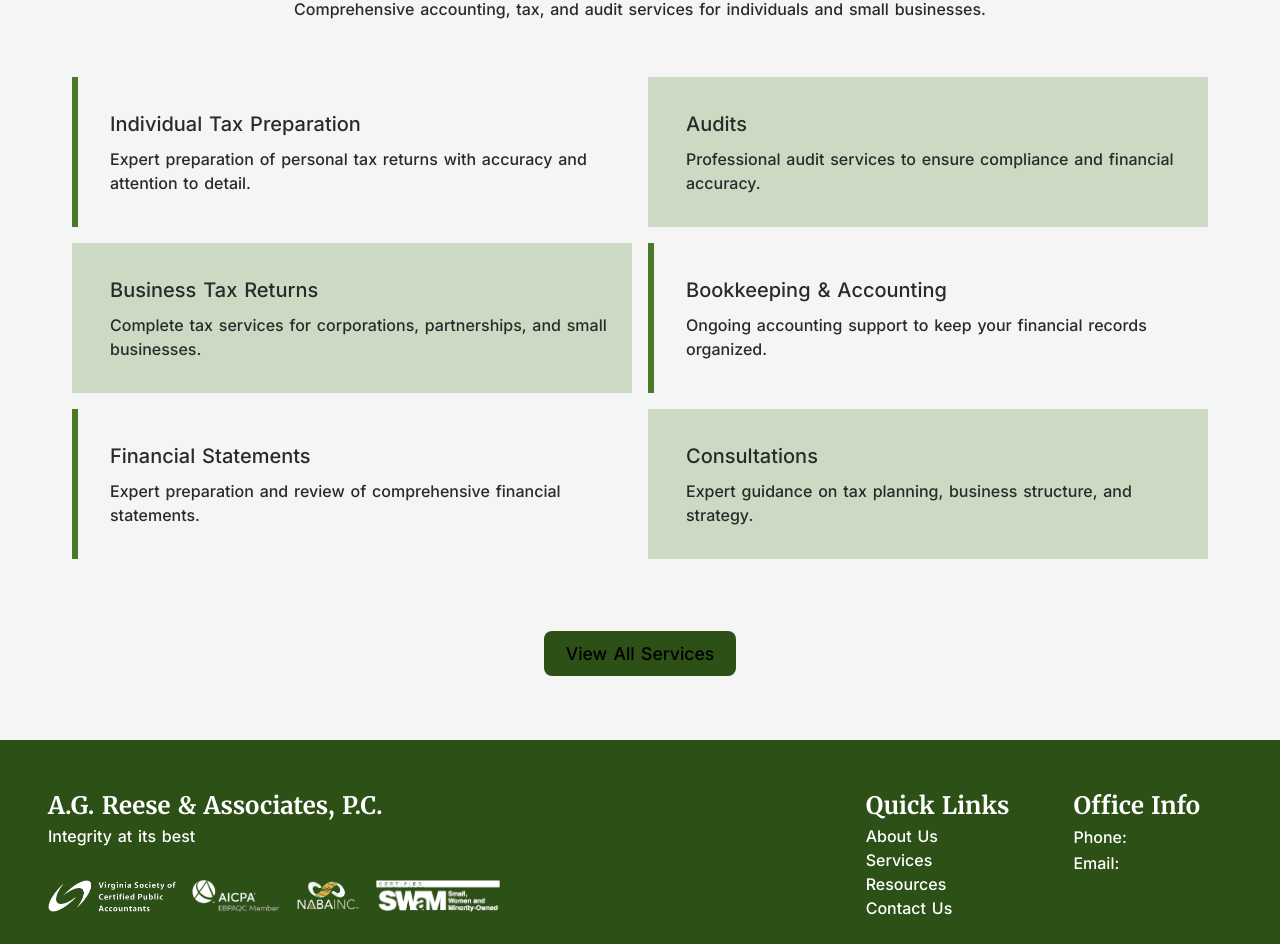
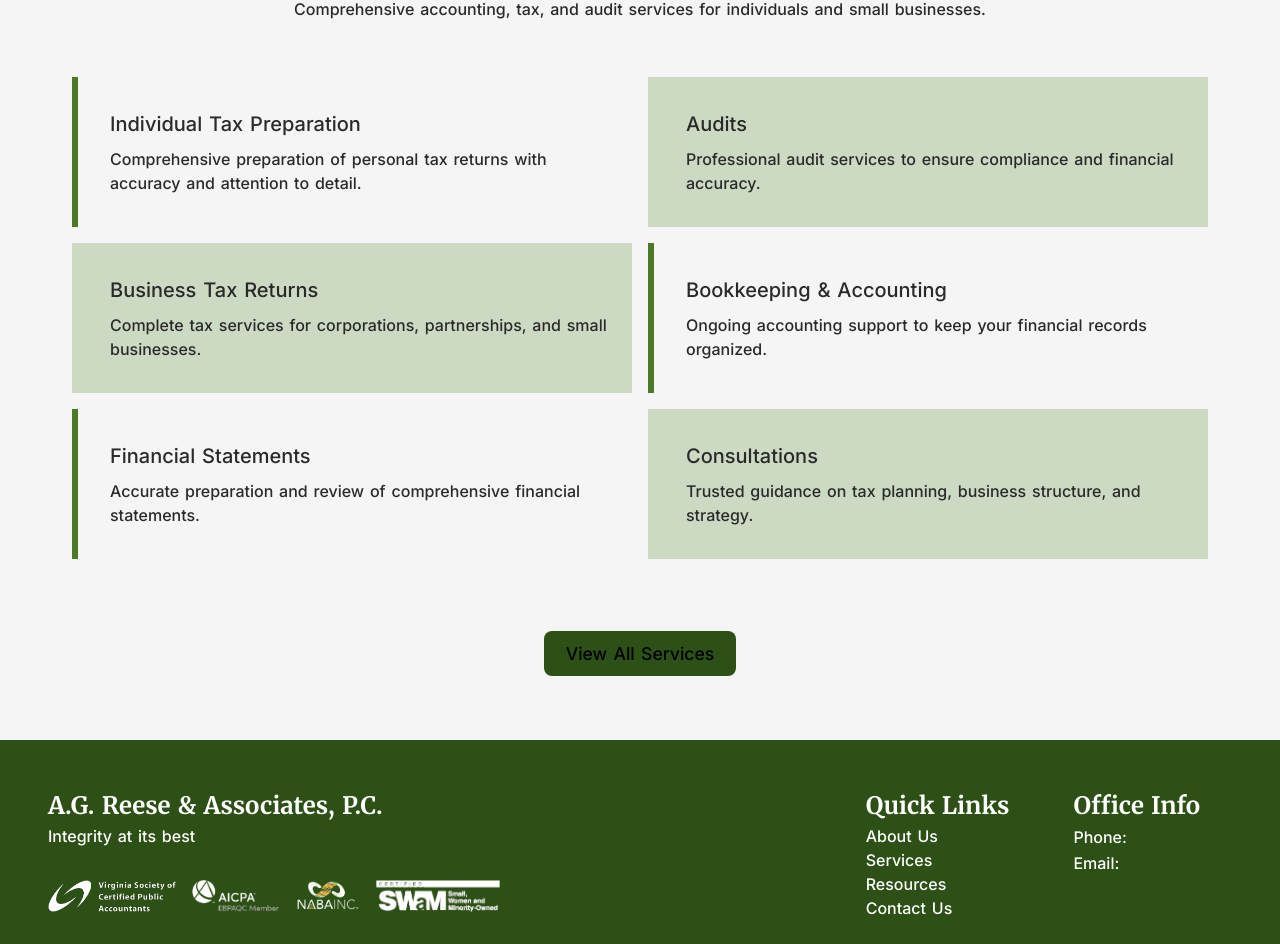
Before and after one commit to BeeDev-HiveCollective/agra-client, a React (Vite) app: page / in a window 1280 px wide. Shown: the part 1092-2036 px from the top of the page. Built offline with nearby package versions, Linux system fonts and the light colour scheme.

Commit message:
Replaced expert with relatable synonyms

```diff
--- a/src/components/HomeComponents/HomeServicesSection/services.jsx
+++ b/src/components/HomeComponents/HomeServicesSection/services.jsx
@@ -13,7 +13,7 @@ export default function ServicesSection() {
                 <div className="left">
                     <div className="service-box service-bar">
                         <h4 className="service-title">Individual Tax Preparation</h4>
-                        <h5 className="service-description">Expert preparation of personal tax returns with accuracy and attention to detail.</h5>
+                        <h5 className="service-description">Comprehensive preparation of personal tax returns with accuracy and attention to detail.</h5>
                     </div>
                     <div className="service-box service-background">
                         <h4 className="service-title">Business Tax Returns</h4>
@@ -21,7 +21,7 @@ export default function ServicesSection() {
                     </div>
                     <div className="service-box service-bar">
                         <h4 className="service-title">Financial Statements</h4>
-                        <h5 className="service-description">Expert preparation and review of comprehensive financial statements.</h5>
+                        <h5 className="service-description">Accurate preparation and review of comprehensive financial statements.</h5>
                     </div>
                 </div>
                 <div className="right">
@@ -35,7 +35,7 @@ export default function ServicesSection() {
                     </div>
                     <div className="service-box service-background">
                         <h4 className="service-title">Consultations</h4>
-                        <h5 className="service-description">Expert guidance on tax planning, business structure, and strategy.</h5>
+                        <h5 className="service-description">Trusted guidance on tax planning, business structure, and strategy.</h5>
                     </div>
                 </div>
             </div>
--- a/src/components/ServicesComponents/AdvisoryComponent/AdvisoryServices.jsx
+++ b/src/components/ServicesComponents/AdvisoryComponent/AdvisoryServices.jsx
@@ -9,7 +9,7 @@ function AdvisoryServices () {
             <Divider />
             <div className="advisory-services">
                 <h4 className="advisory-header">Consultations</h4>
-                <h5 className="advisory-content">Skilled guidance on tax planning, business structure, and financial strategy. Whether you're starting a business or planning for the future, we provide the insights you need to succeed.</h5>
+                <h5 className="advisory-content">Trusted guidance on tax planning, business structure, and financial strategy. Whether you're starting a business or planning for the future, we provide the insights you need to succeed.</h5>
                 <div className="advisory-bullets">
                     <ul className="advisory-bullets-left">
                         <li>Merger and acquisition support</li>
```
